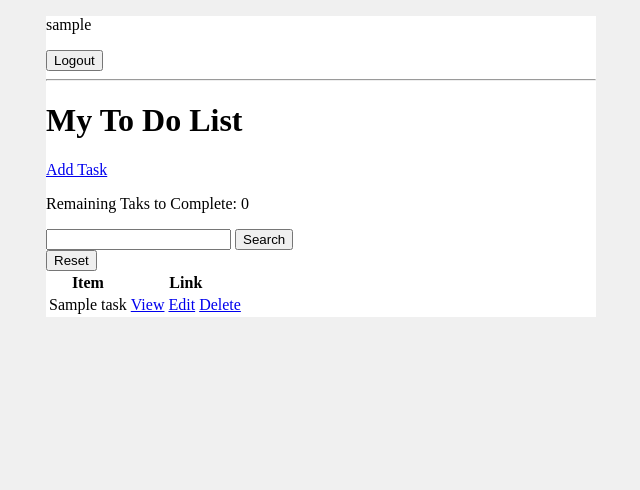
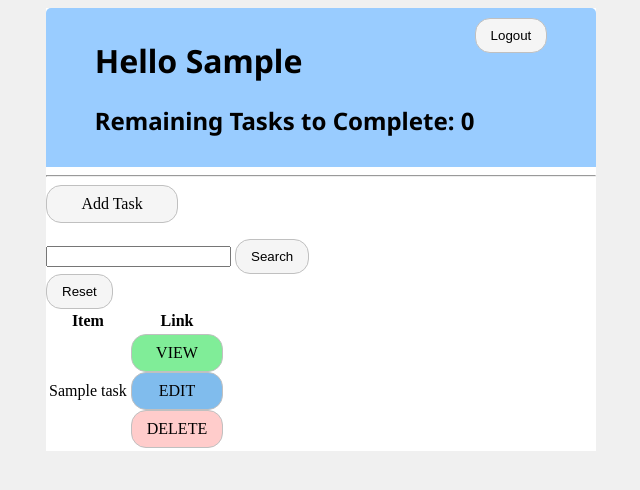
Before and after one commit to Lo-GR/django-todo, a Django app: page / in a window 1280 px wide. Shown: the top 490 px of the page, without its empty margins (327-967 px from the left). Run offline with Django 5.2, Linux system fonts and the light colour scheme; a user stored in the database is signed in; tables that the repository leaves empty hold one stand-in row (values such as "Sample post").

Commit message:
wip styling

```diff
--- a/base/static/base/styles.css
+++ b/base/static/base/styles.css
@@ -1,6 +1,48 @@
 body {
   background: #f0f0f0;
   width: 100%
+}
+
+h1,
+h2,
+h3,
+h4,
+h5,
+h6 {
+  font-family: "Noto Sans", sans-serif;
+  font-variation-settings:
+    "wdth" 100;
+}
+
+button {
+  background: WhiteSmoke;
+  color: #000;
+  padding: 9px 15px;
+  border: 1px solid silver;
+  border-radius: 15px;
+}
+
+.buttonLink {
+  background: WhiteSmoke;
+  color: #000;
+  padding: 9px 15px;
+  border: 1px solid silver;
+  border-radius: 15px;
+  max-width: 100px;
+  display: flex;
+  justify-content: center;
+  align-items: center;
+}
+
+.buttonLink a {
+  text-decoration: none;
+  color: black
+}
+
+button:hover,
+button:focus {
+  background: #fff;
+  cursor: pointer;
 }
 
 .container {
@@ -8,3 +50,12 @@ body {
   margin: auto;
   background-color: white
 }
+
+.headerBar {
+  display: flex;
+  justify-content: center;
+  /* color: white; */
+  padding: 10px;
+  border-radius: 5px 5px 0 0;
+  background-color: #99ccff;
+}
--- a/base/templates/base/task_list.html
+++ b/base/templates/base/task_list.html
@@ -1,9 +1,12 @@
 {% extends 'base/main.html' %}
 {% block content %}
 
-
-{% if request.user.is_authenticated %}
-  <p>{{request.user}}</p>
+<div class='headerBar'>
+  <div>
+      <h1>Hello {{request.user|title}}</h1>
+      <h2 stlye='margin:0'>Remaining Task{{ count|pluralize:'s'}} to Complete: {{count}}</h2>
+  </div>
+  {% if request.user.is_authenticated %}
   <form action="{% url 'logout' %}" method="post">
       {% csrf_token %}
       <button type="submit">Logout</button>
@@ -12,12 +15,18 @@
   {% else %}
   <a href="{% url 'login' %}">Login</a>
 {% endif %}
+</div>
+
+
 
 <hr>
-<h1>My To Do List</h1>
-<a href="{% url 'task-create' %}"> Add Task</a>
 
-<p>Remaining Taks to Complete: {{count}}</p>
+<div class='buttonLink'>
+  <a href="{% url 'task-create' %}"> Add Task</a>
+</div>
+
+
+<p></p>
 <form method='GET'>
   <input type='text' name='search-area' value="{{search_input}}">
   <button type="submit">Search</button>
@@ -41,9 +50,15 @@
       {{task.title}}
     </td>
     <td>
-      <a href="{% url 'task' task.id %}">View</a>
-      <a href="{% url 'task-update' task.id %}">Edit</a>
-      <a href="{% url 'task-delete' task.id %}">Delete</a>
+      <div style='background:#80ed98' class='buttonLink'>
+        <a href="{% url 'task' task.id %}">VIEW</a>
+      </div>
+      <div style='background:#80bced' class='buttonLink'>
+        <a href="{% url 'task-update' task.id %}">EDIT</a>
+      </div>
+      <div style='background:#ffcccb' class='buttonLink'>
+        <a href="{% url 'task-delete' task.id %}">DELETE</a>
+      </div>
     </td>
   </tr>
   {% empty %}
```
